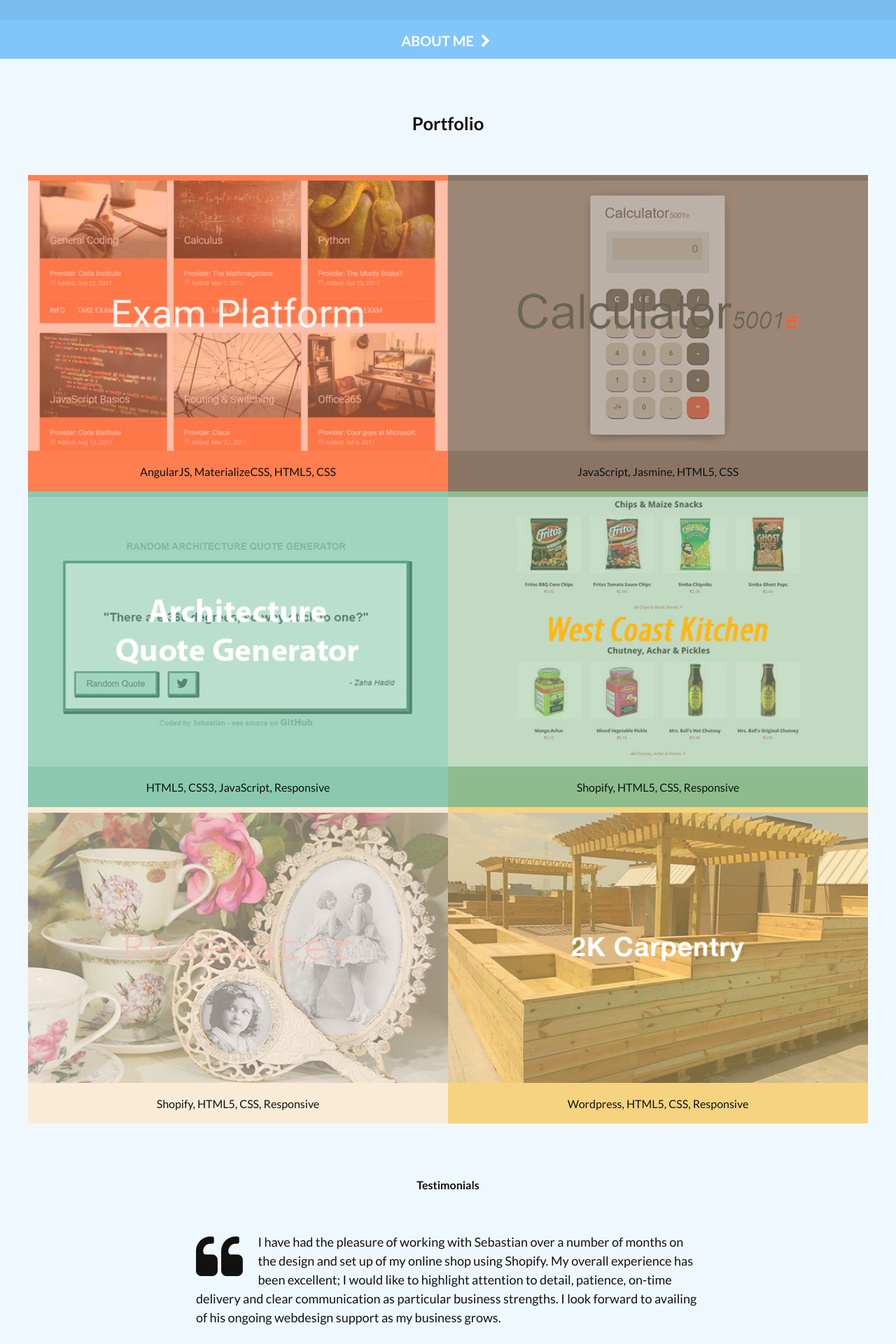
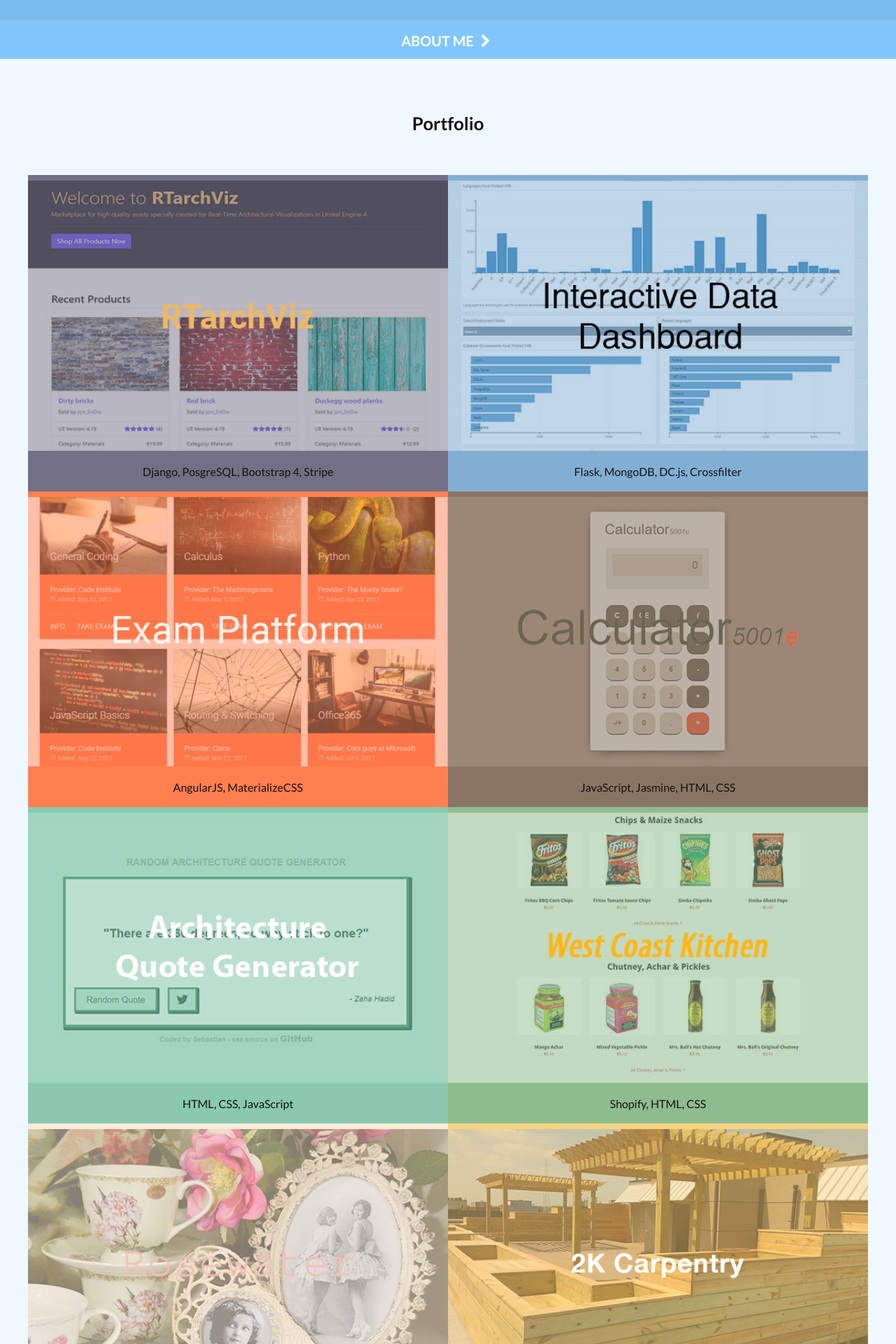
Before and after one commit to sebam2k4/sebastiankulig-Jekyll, a Jekyll site: the page built from source/_pages/home.html, in a window 1280 px wide. Shown: the part 726-2646 px from the top of the page at 70% size. Built offline with Jekyll 4.4.1, drawn with Linux system fonts in a browser that asks for light colours; nearby versions of some CDN libraries; some of the changed text lies outside the part shown.

Commit message:
add 2 projects: rtarchviz & stack2017 data dashboard

```diff
--- a/source/_includes/header-nav.html
+++ b/source/_includes/header-nav.html
@@ -8,16 +8,16 @@
         <nav class="nav-main" id="navMain">
             <ul class="nav-menu">
                 <li>
-                    <a href="{% link _pages/about.md %}" title="Web Designer &amp; Front-end Developer">About</a>
+                    <a href="{% link _pages/about.md %}" title="Web Designer &amp; Developer">About</a>
                 </li>
                 <li>
-                    <a id="navHome" href="{% link _pages/home.html %}#portfolio-scroll" title="Portfolio of Web Design &amp; Front-end Development">Projects</a>
+                    <a id="navHome" href="{% link _pages/home.html %}#portfolio-scroll" title="Portfolio of Web Design &amp; Development">Projects</a>
                 </li>
                 <li>
-                    <a href="{% link _pages/blog.md %}" title="Blog about Coding &amp; Full Stack Web Development">Blog</a>
+                    <a href="{% link _pages/blog.md %}" title="Blog about Coding &amp; Web Development">Blog</a>
                 </li>
                 <li>
-                    <a href="{% link _pages/contact.md %}" title="Hire Sebastian - a Web Designer &amp; Front-end Developer">Contact</a>
+                    <a href="{% link _pages/contact.md %}" title="Hire Sebastian - a Web Designer &amp; Developer">Contact</a>
                 </li>
             </ul>
         </nav>
--- a/source/_pages/home.html
+++ b/source/_pages/home.html
@@ -27,8 +27,34 @@ button-bottom: contact
   {% include button-top.html %}
   <!-- PORTFOLIO SECTION -->
   <section class="portfolio-showcase">
+
     <h2 class="section-title" id="portfolio-scroll">Portfolio</h2>
     <div class="portfolio-items">
+
+    <figure id="rtarchviz">
+        <a href="{% link _pages/portfolio/rtarchviz.md %}">
+          <div class="portfolio-images">
+            <img class="project" src="{% link assets/img/projects/project-rtarchviz_small.jpg %}" alt="RTarchViz">
+            <img class="logo" src="{% link assets/img/projects/project-rtarchviz-logo_small.png %}" alt="Logo of RTarchViz">
+          </div>
+        </a>
+        <figcaption>
+          <h3>Django, PosgreSQL, Bootstrap 4, Stripe</h3>
+        </figcaption>
+      </figure>
+
+    <figure id="data-dashboard-stack2017">
+        <a href="{% link _pages/portfolio/data-dashboard-stack2017.md %}">
+          <div class="portfolio-images">
+            <img class="project" src="{% link assets/img/projects/project-2k-data-dashboard-stack2017_small.jpg %}" alt="Data Dashboard">
+            <img class="logo" src="{% link assets/img/projects/project-2k-data-dashboard-stack2017-logo_small.png %}" alt="Logo of Data Dashboard">
+          </div>
+        </a>
+        <figcaption>
+          <h3>Flask, MongoDB, DC.js, Crossfilter</h3>
+        </figcaption>
+      </figure>
+
       <figure id="exam-platform">
         <a href="{% link _pages/portfolio/exam-platform.md %}">
           <div class="portfolio-images">
@@ -37,9 +63,10 @@ button-bottom: contact
           </div>
         </a>
         <figcaption>
-          <h3>AngularJS, MaterializeCSS, HTML5, CSS</h3>
+          <h3>AngularJS, MaterializeCSS</h3>
         </figcaption>
       </figure>
+
       <figure id="js-calculator">
         <a href="{% link _pages/portfolio/js-calculator.md %}">
           <div class="portfolio-images">
@@ -48,9 +75,10 @@ button-bottom: contact
           </div>
         </a>
         <figcaption>
-          <h3>JavaScript, Jasmine, HTML5, CSS</h3>
+          <h3>JavaScript, Jasmine, HTML, CSS</h3>
         </figcaption>
       </figure>
+
       <figure id="js-quote">
           <a href="{% link _pages/portfolio/js-quote-generator.md %}">
             <div class="portfolio-images">
@@ -59,9 +87,10 @@ button-bottom: contact
             </div>
           </a>
           <figcaption>
-            <h3>HTML5, CSS3, JavaScript, Responsive</h3>
+            <h3>HTML, CSS, JavaScript</h3>
           </figcaption>
         </figure>
+
       <figure id="westcoastkitchen">
         <a href="{% link _pages/portfolio/west-coast-kitchen.md %}">
           <div class="portfolio-images">
@@ -70,9 +99,10 @@ button-bottom: contact
           </div>
         </a>
         <figcaption>
-          <h3>Shopify, HTML5, CSS, Responsive</h3>
+          <h3>Shopify, HTML, CSS</h3>
         </figcaption>
       </figure>
+
       <figure id="rosewater">
         <a href="{% link _pages/portfolio/rosewater.md %}">
           <div class="portfolio-images">
@@ -81,10 +111,10 @@ button-bottom: contact
           </div>
         </a>
         <figcaption>
-          <h3>Shopify, HTML5, CSS, Responsive
-          </h3>
+          <h3>Shopify, HTML, CSS</h3>
         </figcaption>
       </figure>
+
       <figure id="carpentry">
         <a href="{% link _pages/portfolio/2k-carpentry.md %}">
           <div class="portfolio-images">
@@ -93,9 +123,10 @@ button-bottom: contact
           </div>
         </a>
         <figcaption>
-          <h3>Wordpress, HTML5, CSS, Responsive</h3>
+          <h3>Wordpress, HTML, CSS</h3>
         </figcaption>
       </figure>
+
     </div>
   </section>
 
--- a/source/assets/css/main.scss
+++ b/source/assets/css/main.scss
@@ -461,7 +461,12 @@ main {
 #js-calculator {
   background-color: #8a7564;
 }
-
+#data-dashboard-stack2017 {
+  background-color: rgb(129, 175, 212);
+}
+#rtarchviz {
+  background-color: #737085;
+}
 @media only screen and (min-width: 580px) {
   .portfolio-showcase {
     figure {
```
Also changed, not shown: source/_pages/portfolio/data-dashboard-stack2017.md (added, +32 -0 lines), source/_pages/portfolio/rtarchviz.md (added, +42 -0 lines), source/assets/img/projects/devices-data-dashboard-stack2017-devices-preview.png (added), source/assets/img/projects/devices-rtarchviz-devices-preview.png (added), source/assets/img/projects/project-2k-data-dashboard-stack2017-logo.png (added), source/assets/img/projects/project-2k-data-dashboard-stack2017-logo_small.png (added), source/assets/img/projects/project-2k-data-dashboard-stack2017.jpg (added), source/assets/img/projects/project-2k-data-dashboard-stack2017_small.jpg (added), source/assets/img/projects/project-rtarchviz-logo.png (added), source/assets/img/projects/project-rtarchviz-logo_small.png (added), source/assets/img/projects/project-rtarchviz.jpg (added), source/assets/img/projects/project-rtarchviz_small.jpg (added).
